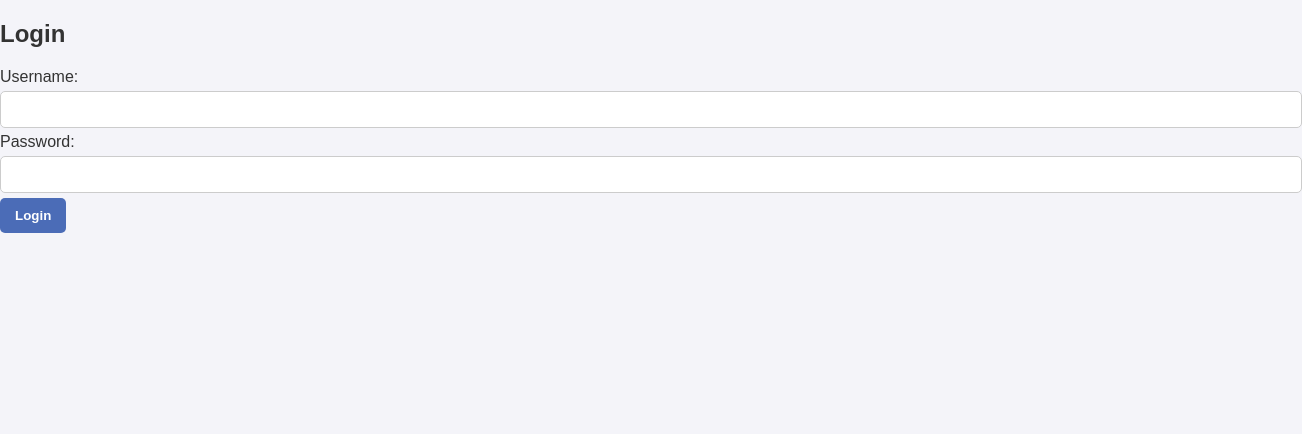
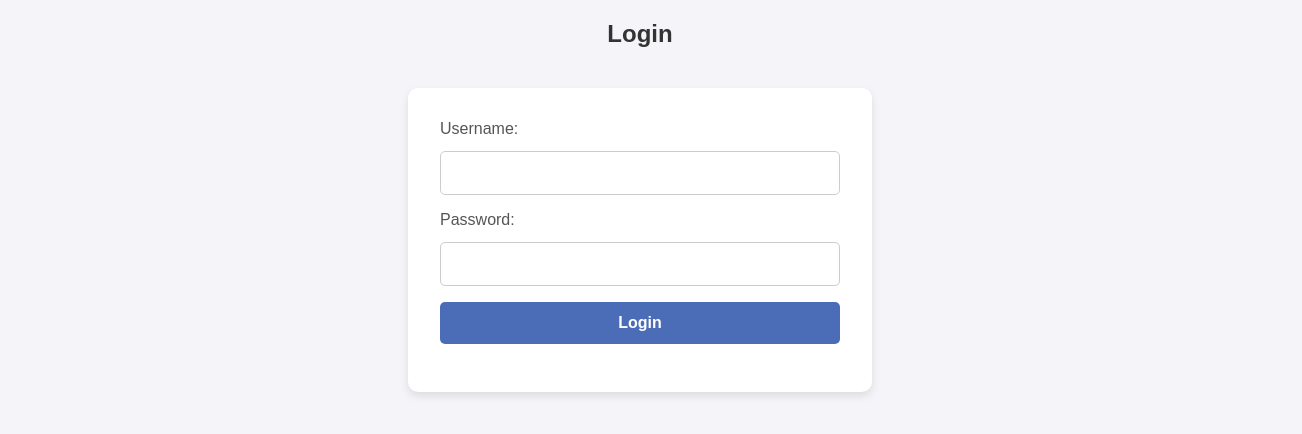
Before and after one commit to 100472823/cs440, a plain HTML site: page project1-preliminary/login.html in a window 1280 px wide. Shown: the whole page, 1302 px wide, since content can reach past the window. Drawn offline with Linux system fonts and the light colour scheme.

Commit message:
fixed alignment and style

```diff
--- a/project1-preliminary/styles.css
+++ b/project1-preliminary/styles.css
@@ -5,6 +5,10 @@ body {
     color: #333;
     margin: 0;
     padding: 0;
+    display: flex;
+    flex-direction: column;
+    align-items: center;
+    min-height: 100vh;
 }
 
 /* Header */
@@ -13,6 +17,7 @@ header {
     color: white;
     padding: 20px;
     text-align: center;
+    width: 100%;
 }
 
 /* Navigation */
@@ -41,7 +46,8 @@ footer {
     color: white;
     text-align: center;
     padding: 20px;
-    margin-top: 20px;
+    margin-top: auto;
+    width: 100%;
 }
 
 /* Cards */
@@ -102,3 +108,62 @@ input[type="text"], input[type="password"] {
     border-radius: 5px;
     box-shadow: 0 2px 4px rgba(0, 0, 0, 0.1);
 }
+
+/* Login Form Styling */
+#loginForm {
+    background-color: white;
+    padding: 2rem;
+    border-radius: 10px;
+    box-shadow: 0 4px 8px rgba(0, 0, 0, 0.1);
+    width: 100%;
+    max-width: 400px;
+    text-align: center;
+    margin: 20px;
+}
+
+#loginForm h2 {
+    margin-bottom: 1.5rem;
+    color: #333;
+    font-size: 2rem;
+}
+
+#loginForm label {
+    display: block;
+    margin-bottom: 0.5rem;
+    color: #555;
+    font-size: 1rem;
+    text-align: left;
+}
+
+#loginForm input[type="text"],
+#loginForm input[type="password"] {
+    width: 100%;
+    padding: 0.75rem;
+    margin-bottom: 1rem;
+    border: 1px solid #ccc;
+    border-radius: 5px;
+    font-size: 1rem;
+    box-sizing: border-box;
+}
+
+#loginForm button[type="submit"] {
+    width: 100%;
+    padding: 0.75rem;
+    background-color: #4b6cb7;
+    color: white;
+    border: none;
+    border-radius: 5px;
+    font-size: 1rem;
+    cursor: pointer;
+    transition: background-color 0.3s ease;
+}
+
+#loginForm button[type="submit"]:hover {
+    background-color: #4b3b83;
+}
+
+#loginForm #message {
+    margin-top: 1rem;
+    color: #ff0000;
+    font-size: 0.9rem;
+}
```
